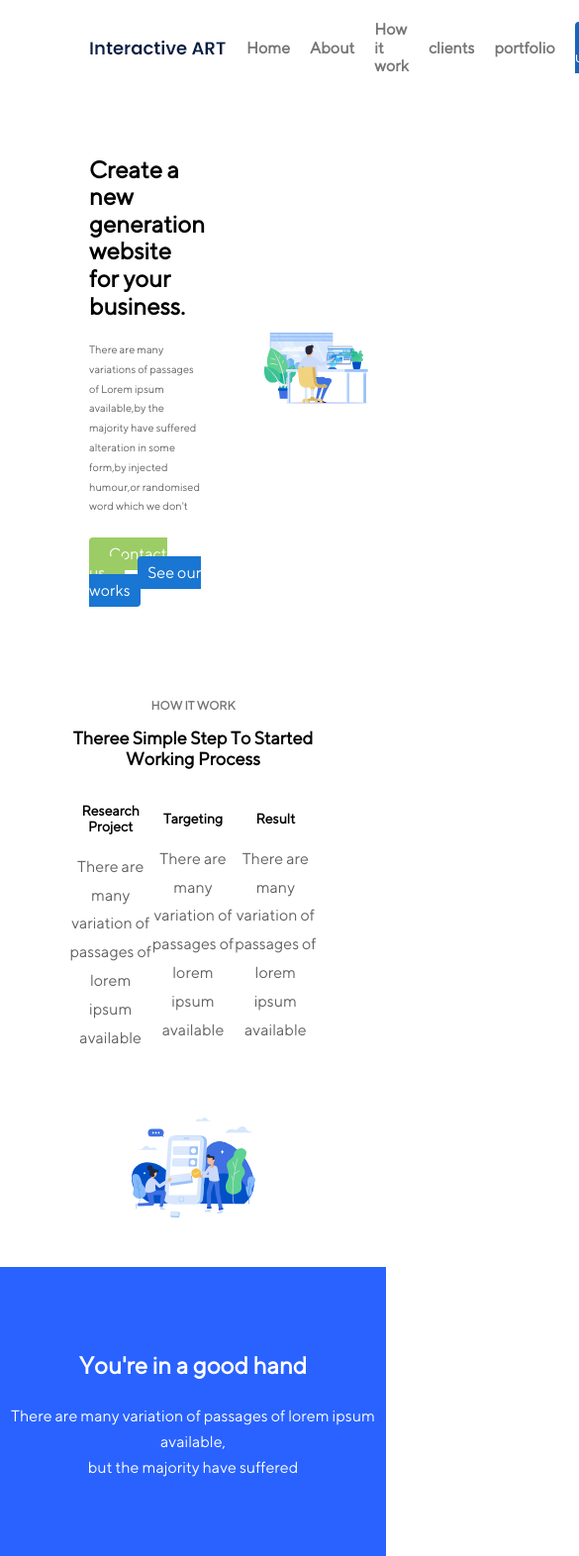
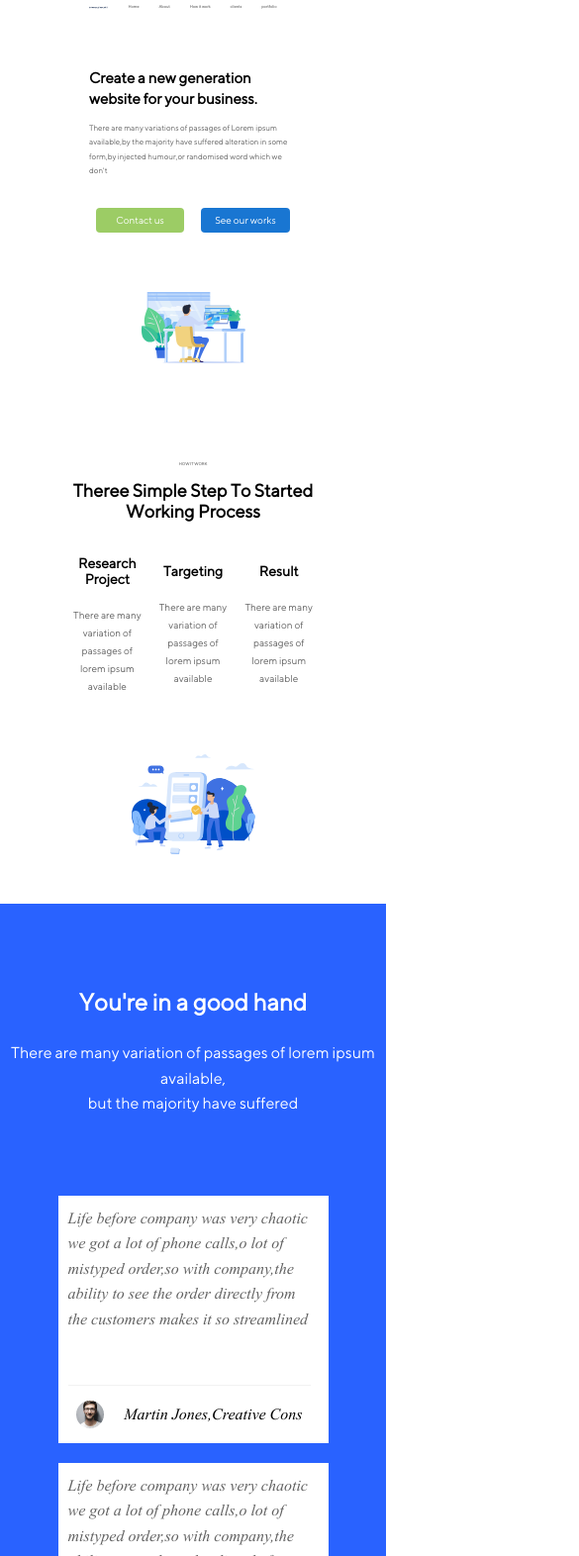
Before and after one commit to mohammadNosratii/flex_template, a plain HTML site: page index.html in a window 390 px wide. Shown: the top 1572 px of the page at 99% size, 585 px wide, since content can reach past the window. Drawn offline with Linux system fonts and the light colour scheme.

Commit message:
fixin responsive

```diff
--- a/index.css
+++ b/index.css
@@ -247,9 +247,6 @@ header {
 .menu-items-h4 {
   color: #757575;
 }
-.header-img {
-  margin-right: 50px;
-}
 
 .contact-us-button {
   background-color: #1565c0;
@@ -332,6 +329,7 @@ header {
   line-height: 1.6;
 }
 .input-comments {
+  width: 100%;
   display: flex;
   justify-content: center;
   gap: 20px;
@@ -479,11 +477,39 @@ h6 {
   .container {
     width: 100%;
   }
+  .h2-header {
+    line-height: 1.4;
+  }
+
+  .comments-box {
+    font-size: 14px;
+  }
+  .menu-header {
+    justify-content: center;
+  }
+  .contact-us-button {
+    display: none;
+  }
+  .button--2-wrapper {
+    display: flex;
+    flex-wrap: wrap;
+    gap: 10px;
+    justify-content: center;
+  }
+  .green-button {
+    margin-right: 0px;
+  }
+  .comments-main-logo {
+    display: flex;
+    flex-wrap: wrap;
+    margin:120px 10px ;
+  }
+  .comments-box {
+    width: 30%;
+    font-size: 14px;
+  }
   .footer-box-text {
     max-width: 100%;
-  }
-  .comments-box {
-    font-size: 14px;
   }
 }
 
@@ -491,10 +517,89 @@ h6 {
   .container {
     width: 100%;
   }
+  .header-img {
+    width: 25%;
+  }
+  .menu-items {
+    font-size: 10px;
+  }
+  .h2-header {
+    font-size: 15px;
+  }
+  .header-paragraph {
+    font-size: 8px;
+  }
+  .button--2-wrapper {
+    font-size: 10px;
+  }
+  .blue-button {
+    margin-right: 0px;
+    padding: 7px 14px;
+  }
+  .works-main-text {
+    gap: 10px;
+  }
+  .works-main-paragraph {
+    font-size: 10px;
+  }
+  .input-comments {
+    display: flex;
+    flex-direction: column;
+    align-items: center;
+  }
+  .comments-box {
+    width: 50%;
+    font-size: 16px;
+  }
+  .comments-img {
+    justify-content: center;
+  }
+  .footer-box-text {
+    font-size: 20px;
+  }
 }
 
 @media only screen and (max-width: 576px) {
   .container {
     width: 100%;
   }
+  .header-img {
+    width: 15%;
+  }
+  .menu-items-h4 {
+    font-size: 5px;
+  }
+  .text-image-header {
+    flex-direction: column;
+  }
+  .button--2-wrapper {
+    justify-content: space-evenly;
+  }
+  .comments-box {
+    width: 70%;
+    font-size: 16px;
+  }
+  .footer-box-text {
+    font-size: 20px;
+    width: 100%;
+    text-align: center;
+  }
+  .footer-box {
+    flex-direction: column;
+    gap: 20px;
+  }
+  .footer-input-wrapper {
+    width: 100%;
+  }
 }
+@media only screen and (max-width: 576px) {
+  .container {
+    width: 100%;
+  }
+  .header-img {
+    width: 10%;
+  }
+  .menu-items-h4 {
+    font-size: 4px;
+  }
+}
--- a/index.html
+++ b/index.html
@@ -12,7 +12,7 @@
         <div class="menu-header">
           <div class="menu-items">
             <img
-              class="hader-img"
+              class="header-img"
               src="./assets/images/Interactive-ART.png"
               alt="none"
             />
@@ -36,10 +36,16 @@
               the majority have suffered alteration in some form,by injected
               humour,or randomised word which we don't
             </p>
+            <div class="button--2-wrapper">
               <a class="button--2 green-button" href="#">Contact us</a>
               <a class="button--2 blue-button" href="#">See our works</a>
             </div>
-          <img class="header-img2" src="./assets/images/header-img.svg" alt="none" />
+          </div>
+          <img
+            class="header-img2"
+            src="./assets/images/header-img.svg"
+            alt="none"
+          />
         </div>
       </header>
       <main>
@@ -95,7 +101,9 @@
                   src="./assets/images/person-1.png"
                   alt="none"
                 />
-                <p class="comments-main-paragraph">Martin Jones,Creative Cons</p>
+                <p class="comments-main-paragraph">
+                  Martin Jones,Creative Cons
+                </p>
               </div>
             </div>
             <div class="comments-box">
@@ -110,7 +118,9 @@
                   src="./assets/images/person-2.png"
                   alt="none"
                 />
-                <p class="comments-main-paragraph">Martin Jones,Creative Cons</p>
+                <p class="comments-main-paragraph">
+                  Martin Jones,Creative Cons
+                </p>
               </div>
             </div>
             <div class="comments-box">
@@ -125,16 +135,38 @@
                   src="./assets/images/person-3.png"
                   alt="none"
                 />
-                <p class="comments-main-paragraph">Martin Jones,Creative Cons</p>
+                <p class="comments-main-paragraph">
+                  Martin Jones,Creative Cons
+                </p>
               </div>
             </div>
           </div>
           <div class="comments-main-logo">
-            <img class="comments-logo" src="./assets/images/logo-1.svg" alt="none" />
-            <img class="comments-logo" src="./assets/images/logo-2.svg" alt="none" />
-            <img class="comments-logo" src="./assets/images/logo-3.svg" alt="none" />
-            <img class="comments-logo" src="./assets/images/logo-4.svg" alt="none" />
-            <img class="comments-logo" src="./assets/images/logo-5.svg" alt="none" />
+            <img
+              class="comments-logo"
+              src="./assets/images/logo-1.svg"
+              alt="none"
+            />
+            <img
+              class="comments-logo"
+              src="./assets/images/logo-2.svg"
+              alt="none"
+            />
+            <img
+              class="comments-logo"
+              src="./assets/images/logo-3.svg"
+              alt="none"
+            />
+            <img
+              class="comments-logo"
+              src="./assets/images/logo-4.svg"
+              alt="none"
+            />
+            <img
+              class="comments-logo"
+              src="./assets/images/logo-5.svg"
+              alt="none"
+            />
           </div>
         </div>
         <div class="portfolio-main">
@@ -143,19 +175,45 @@
             <h2>Theree Simple Step To Started Working Process</h2>
           </div>
           <div class="portfolio-main-img">
-            <img class="portfolio-img" src="./assets/images/portfolio-6.jpg" alt="" />
-            <img class="portfolio-img" src="./assets/images/portfolio-3.jpg" alt="" />
-            <img class="portfolio-img" src="./assets/images/portfolio-1.jpg" alt="" />
-            <img class="portfolio-img" src="./assets/images/portfolio-5.jpg" alt="" />
-            <img class="portfolio-img" src="./assets/images/portfolio-4.jpg" alt="" />
-            <img class="portfolio-img" src="./assets/images/portfolio-2.jpg" alt="" />
+            <img
+              class="portfolio-img"
+              src="./assets/images/portfolio-6.jpg"
+              alt=""
+            />
+            <img
+              class="portfolio-img"
+              src="./assets/images/portfolio-3.jpg"
+              alt=""
+            />
+            <img
+              class="portfolio-img"
+              src="./assets/images/portfolio-1.jpg"
+              alt=""
+            />
+            <img
+              class="portfolio-img"
+              src="./assets/images/portfolio-5.jpg"
+              alt=""
+            />
+            <img
+              class="portfolio-img"
+              src="./assets/images/portfolio-4.jpg"
+              alt=""
+            />
+            <img
+              class="portfolio-img"
+              src="./assets/images/portfolio-2.jpg"
+              alt=""
+            />
           </div>
         </div>
       </main>
       <footer>
         <div class="footer">
           <div class="footer-box">
-            <h2 class="footer-box-text">Creat a new generation website for your business</h2>
+            <h2 class="footer-box-text">
+              Creat a new generation website for your business
+            </h2>
             <div class="footer-input-wrapper">
               <input
                 class="footer-input"
```
Lines whose indentation alone changed are shown as unchanged.
